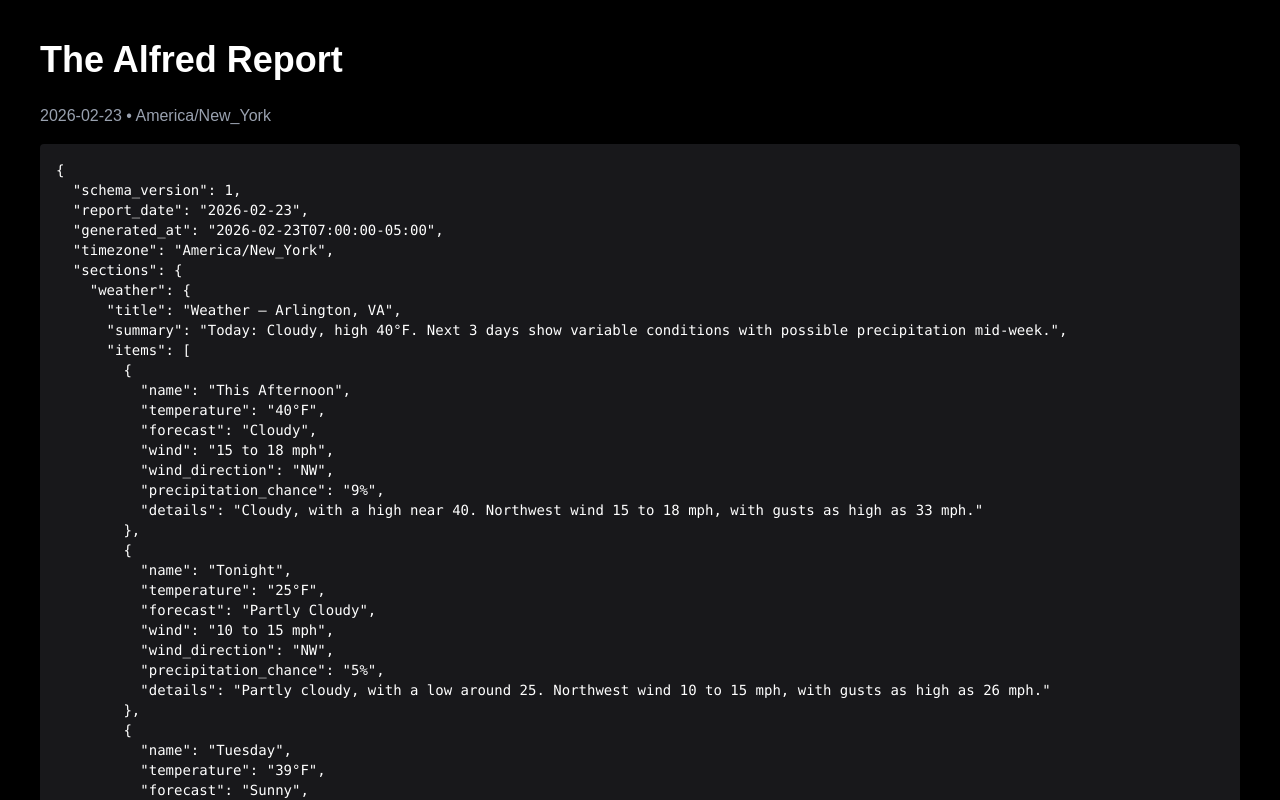
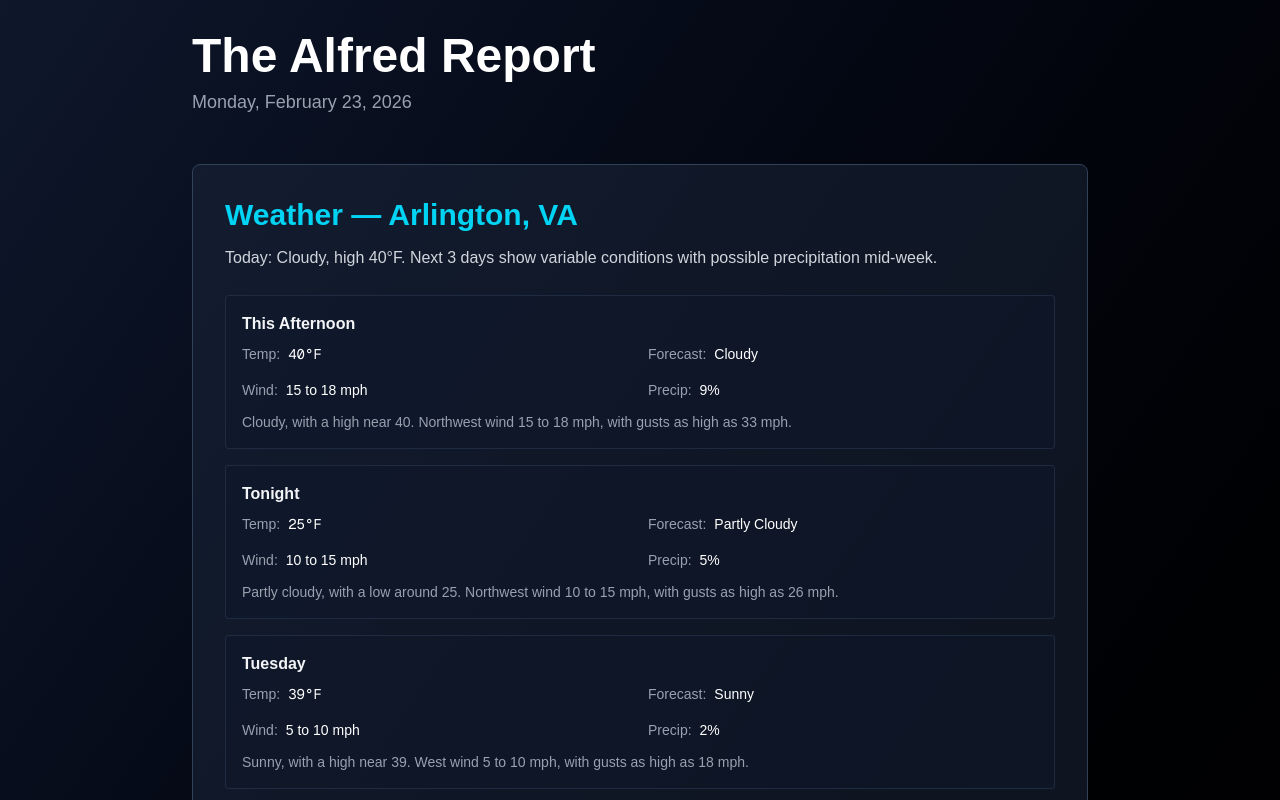
Before and after one commit to Alfred-ai-assistant/The-Alfred-Report, a Next.js app: page / in a window 1280 px wide. Shown: the top 800 px of the page. Built offline with nearby package versions, Linux system fonts and the light colour scheme.

Commit message:
Format report sections with proper styling and layout

```diff
--- a/app/page.tsx
+++ b/app/page.tsx
@@ -6,7 +6,6 @@ export default async function Home() {
   let error = null;
 
   try {
-    // Read the latest JSON file at build/render time
     const filePath = path.join(process.cwd(), 'public', 'alfred-report', 'latest.json');
     const fileContent = fs.readFileSync(filePath, 'utf-8');
     report = JSON.parse(fileContent);
@@ -15,25 +14,108 @@ export default async function Home() {
   }
 
   return (
-    <main className="min-h-screen bg-black text-white p-10">
-      <h1 className="text-4xl font-bold mb-6">
+    <main className="min-h-screen bg-gradient-to-br from-slate-900 to-black text-white p-8">
+      <div className="max-w-4xl mx-auto">
+        <header className="mb-12">
+          <h1 className="text-5xl font-bold mb-2">
             The Alfred Report
           </h1>
+          {report && (
+            <p className="text-gray-400 text-lg">
+              {new Date(report.report_date).toLocaleDateString('en-US', {
+                weekday: 'long',
+                year: 'numeric',
+                month: 'long',
+                day: 'numeric'
+              })}
+            </p>
+          )}
+        </header>
 
         {error ? (
-        <p className="text-red-400 mb-4">{error}</p>
+          <div className="bg-red-900/30 border border-red-700 rounded-lg p-6 text-red-200">
+            {error}
+          </div>
         ) : !report ? (
-        <p className="text-gray-400 mb-4">Report not available</p>
+          <div className="text-gray-400">Report not available</div>
         ) : (
-        <>
-          <p className="text-gray-400 mb-4">
-            {report.report_date} • {report.timezone}
+          <div className="space-y-8">
+            {/* Render each section */}
+            {Object.entries(report.sections || {}).map(([key, section]: [string, any]) => (
+              <section key={key} className="bg-slate-800/50 border border-slate-700 rounded-lg p-8">
+                <h2 className="text-3xl font-bold mb-3 text-cyan-400">
+                  {section.title}
+                </h2>
+
+                {section.summary && (
+                  <p className="text-gray-300 mb-6 leading-relaxed">
+                    {section.summary}
                   </p>
-          <pre className="bg-zinc-900 p-4 rounded text-sm overflow-x-auto">
-            {JSON.stringify(report, null, 2)}
-          </pre>
-        </>
                 )}
+
+                {section.items && section.items.length > 0 && (
+                  <div className="space-y-4">
+                    {section.items.map((item: any, idx: number) => (
+                      <div key={idx} className="bg-slate-900/50 rounded p-4 border border-slate-700/50">
+                        {item.name && (
+                          <h3 className="font-semibold text-gray-100 mb-2">
+                            {item.name}
+                          </h3>
+                        )}
+
+                        {/* Weather-specific fields */}
+                        {item.temperature && (
+                          <div className="grid grid-cols-2 gap-4 mb-3 text-sm">
+                            <div>
+                              <span className="text-gray-400">Temp:</span>
+                              <span className="ml-2 font-mono">{item.temperature}</span>
+                            </div>
+                            {item.forecast && (
+                              <div>
+                                <span className="text-gray-400">Forecast:</span>
+                                <span className="ml-2">{item.forecast}</span>
+                              </div>
+                            )}
+                            {item.wind && (
+                              <div>
+                                <span className="text-gray-400">Wind:</span>
+                                <span className="ml-2">{item.wind}</span>
+                              </div>
+                            )}
+                            {item.precipitation_chance && (
+                              <div>
+                                <span className="text-gray-400">Precip:</span>
+                                <span className="ml-2">{item.precipitation_chance}</span>
+                              </div>
+                            )}
+                          </div>
+                        )}
+
+                        {item.details && (
+                          <p className="text-gray-400 text-sm">
+                            {item.details}
+                          </p>
+                        )}
+
+                        {/* Generic fields */}
+                        {!item.temperature && item.summary && (
+                          <p className="text-gray-400 text-sm">
+                            {item.summary}
+                          </p>
+                        )}
+                      </div>
+                    ))}
+                  </div>
+                )}
+              </section>
+            ))}
+          </div>
+        )}
+
+        <footer className="mt-12 pt-8 border-t border-slate-700 text-center text-gray-500 text-sm">
+          <p>Generated at {report?.generated_at}</p>
+        </footer>
+      </div>
     </main>
   );
 }
```
Lines whose indentation alone changed are shown as unchanged.
